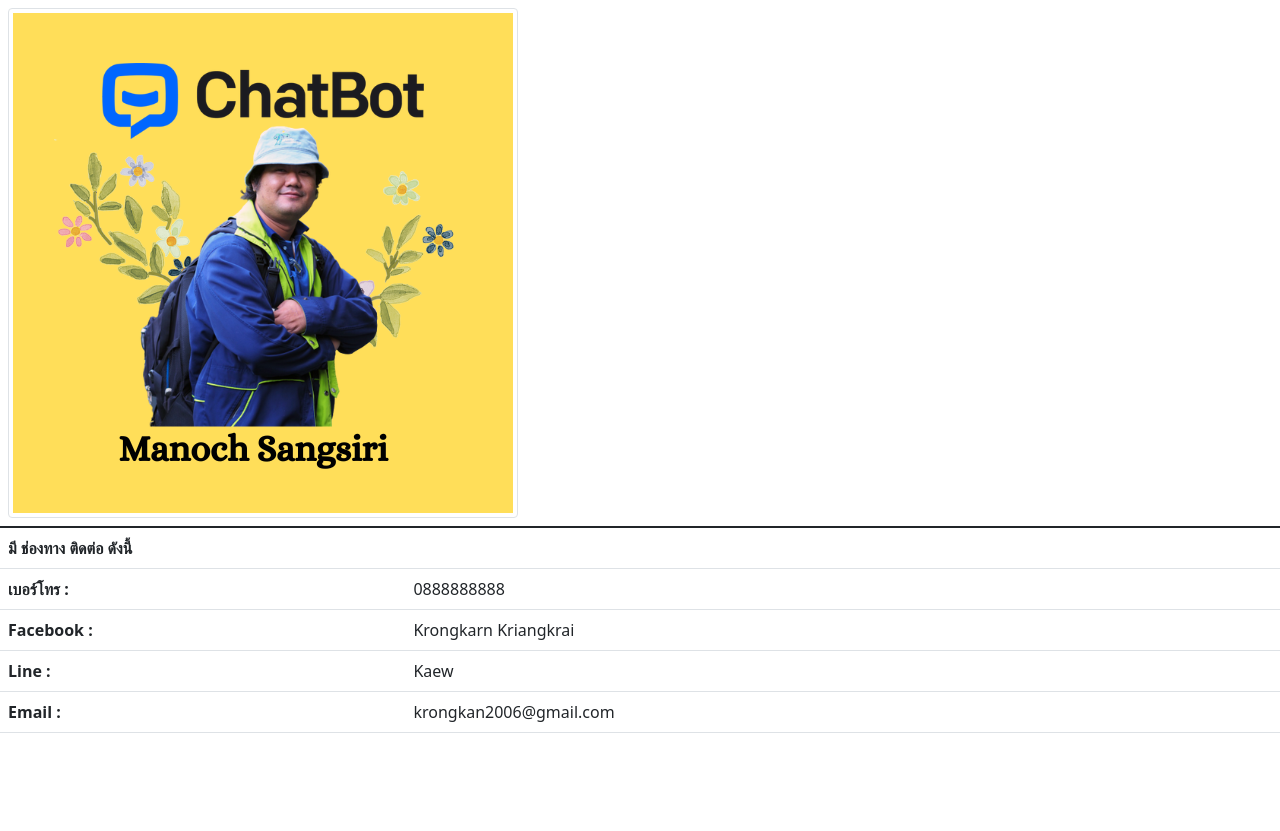
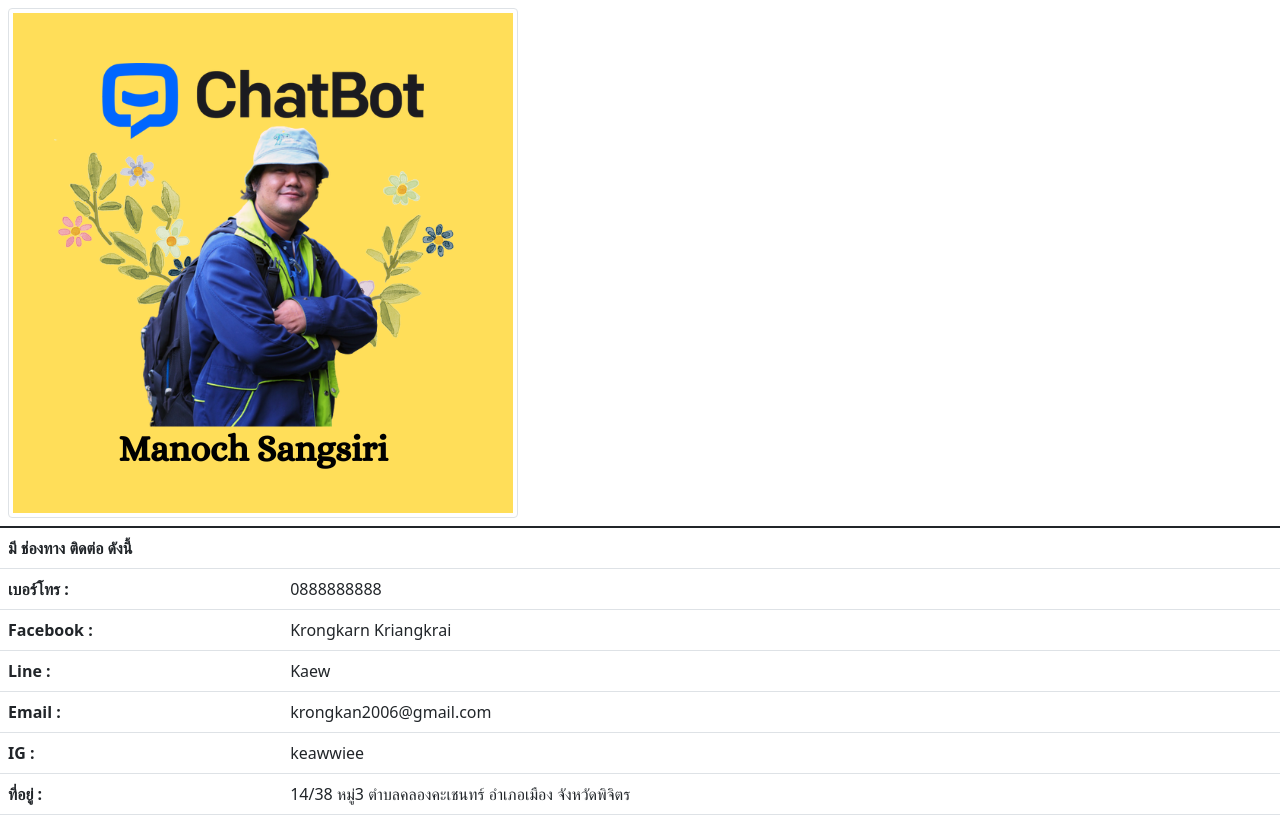
Before and after one commit to kaewww/profile4, a plain HTML site: page index.html in a window 1280 px wide. Before the commit the page ends 800 px from the top, so only its background shows below. Drawn offline with nearby package versions, Linux system fonts and the light colour scheme.

Commit message:
Update index.html

```diff
--- a/index.html
+++ b/index.html
@@ -35,6 +35,14 @@
                 <th scope="row">Email :</th>
                 <td>krongkan2006@gmail.com</td>
             </tr>
+                   <tr>
+                <th scope="row">IG :</th>
+                <td>keawwiee</td>
+            </tr>
+                   <tr>
+                <th scope="row">ที่อยู่ :</th>
+                <td>14/38 หมู่3 ตำบลคลองคะเชนทร์ อำเภอเมือง จังหวัดพิจิตร</td>
+            </tr>
         </tbody>
     </table>
 
```
